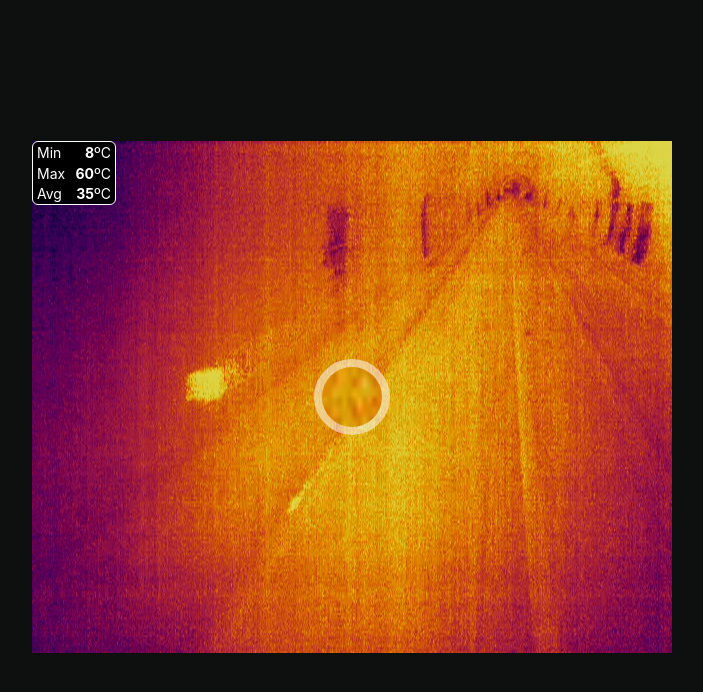
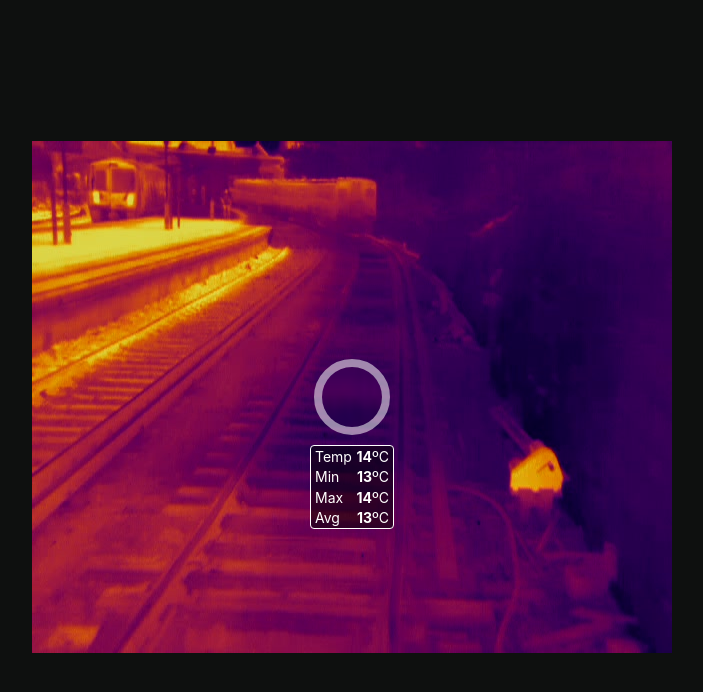
Before and after one commit to jasonbarrows/magnifier, a React (Vite) app: page / in a window 1280 px wide. Shown: the top 692 px of the page, without its empty margins (288-991 px from the left). Built offline with nearby package versions, Linux system fonts and the light colour scheme.

Commit message:
changes from long weekend

```diff
--- a/src/components/CanvasScrutinizer.css
+++ b/src/components/CanvasScrutinizer.css
@@ -1,6 +1,7 @@
 .container {
     position: relative;
     width: 100%;
+    height: 100%;
     -webkit-touch-callout: none;
     -webkit-user-select: none;
     -khtml-user-select: none;
@@ -10,8 +11,9 @@
 }
 
 .canvas_original,
-.canvas_magnification {
-    width: 100%;
+.canvas_magnification,
+.canvas_absolute {
+    /* width: 100%; */
     -webkit-touch-callout: none;
     -webkit-user-select: none;
     -khtml-user-select: none;
@@ -20,11 +22,16 @@
     user-select: none;
 }
 
-.canvas_magnification {
+.canvas_magnification,
+.canvas_absolute {
     position: absolute;
     top: 0;
     left: 0;
 }
+
+/* .canvas_magnification {
+    z-index: 1;
+} */
 
 .annotation {
     position: absolute;
@@ -37,11 +44,11 @@
     border: 1px solid white;
     color: white;
     font-size: 0.875rem;
-    background-color: black;
-    border-radius: 0.375rem;
+    background-color: #0008;
+    border-radius: 0.25rem;
     top: 0;
     width: 84px;
-    height: 64px;
+    height: 84px;
     line-height: normal;
 }
 
--- a/src/components/CanvasScrutinizer.jsx
+++ b/src/components/CanvasScrutinizer.jsx
@@ -1,68 +1,176 @@
 import { useEffect, useMemo, useRef, useState } from 'react';
-import imageSrc from '../assets/image.jpg';
+import imageSrcCol from '../assets/image-colour.jpg';
+import imageSrcAbs from '../assets/image-absolute.png';
 import './CanvasScrutinizer.css';
-
-const ratio = window.devicePixelRatio;
 
 const CanvasScrutinizer = () => {
   const canvasOrig = useRef(null);
   const canvasMag = useRef(null);
-  const annotationRef = useRef(null);
+  const canvasAbs = useRef(null);
   const ctx = useRef(null);  // Contains source image
   const ctx2 = useRef(null);  // Displays the magnified image and loupe casing
+  const ctx3 = useRef(null);
   const magnification = useRef(5);
-  const [position, setPosition] = useState({ x: 0, y: 0 });
-  const [annotationPosition, setAnnotationPosition] = useState({ x: 0, y: 0 });
-  const [container, setContainer] = useState({ width: 0, height: 0 });
+
+  const [displayRawImage] = useState(false);
+  const [image, setImage] = useState(null);
+  const [imageAbs, setImageAbs] = useState(null);
+  const [devicePixelRatio, setDevicePixelRatio] = useState(window.devicePixelRatio);
+  const [position, setPosition] = useState({x: 0, y: 0});
+  const [annotationPosition, setAnnotationPosition] = useState({x: 0, y: 0});
+  const [container, setContainer] = useState({width: 0, height: 0});
   const [radius, setRadius] = useState(30);
   const [selecting, setSelecting] = useState(true);
+  const [temps, setTemps] = useState({ px: 0, min: 0, max: 0, avg: 0 });
+
+  useEffect(() => {
+    const updateDevicePixelRatio = () => setDevicePixelRatio(window.devicePixelRatio);
+
+    const mediaMatcher = window.matchMedia(
+      `screen and (resolution: ${devicePixelRatio}dppx)
+    `);
+
+    mediaMatcher.addEventListener("change", updateDevicePixelRatio);
+
+    return () => {
+      mediaMatcher.removeEventListener("change", updateDevicePixelRatio);
+    };
+  }, []);
+
+  useEffect(() => {
+    if (container.width > 0 && container.height > 0) {
+      resizeCanvasses();
+      drawMagnified();
+    }
+  }, [devicePixelRatio]);
 
   useEffect(() => {
     ctx.current = canvasOrig.current.getContext('2d');
     ctx2.current = canvasMag.current.getContext('2d');
+    ctx3.current = canvasAbs.current.getContext('2d');
 
-    let image = new Image();
+    const image = new Image();
+    image.src = imageSrcCol;
+    image.addEventListener('load', () => {
+      let w = image.naturalWidth;
+      let h = image.naturalHeight;
+      setContainer({width: w, height: h});
+      setImage(image);
+    }, { once: true });
 
-    const loadCallback = () => {
-        initCanvasses(image);
-        positionCrossHairs();
-    };
+    const imageAbs = new Image();
+    imageAbs.src = imageSrcAbs;
+    image.addEventListener('load', () => {
+      setImageAbs(imageAbs);
+    }, { once: true });
 
-    image.addEventListener('load', loadCallback);
+    // const loadCallback = (asd) => {
+    //   console.log(asd);
+    //   initCanvasses();
+    //   positionCrossHairs();
+    // };
 
-    image.src = imageSrc;
+    // imageRef.current.addEventListener('load', loadCallback);
 
-    return () => {
-      image.removeEventListener('load', loadCallback);
-    };
+    // imageRef.current.src = imageSrcCol;
+
+    // return () => {
+    //   imageRef.current.removeEventListener('load', loadCallback);
+    // };
   }, []);
 
   useEffect(() => {
+    if (image) {
+      canvasOrig.current.style.width = `${container.width}px`;
+      canvasOrig.current.style.height = `${container.height}px`;
+      canvasMag.current.style.width = `${container.width}px`;
+      canvasMag.current.style.height = `${container.height}px`;
+      canvasAbs.current.style.width = `${container.width}px`;
+      canvasAbs.current.style.height = `${container.height}px`;
+
+      resizeCanvasses(true);
+      ctx.current.drawImage(image, 0, 0, container.width * devicePixelRatio, container.height * devicePixelRatio);
+      // positionCrossHairs();
+    }
+  }, [image]);
+
+  useEffect(() => {
+    if (imageAbs) {
+      ctx3.current.drawImage(imageAbs, 0, 0, container.width * devicePixelRatio, container.height * devicePixelRatio);
+      positionCrossHairs();
+    }
+  }, [imageAbs]);
+
+  const minMaxAvg = (arr) => {
+    let min = arr[0];
+    let max = arr[0];
+    let sum = arr[0];
+
+    for (let i = 1; i < arr.length; i++) {
+      if (arr[i] < min) min = arr[i];
+      if (arr[i] > max) max = arr[i];
+      sum += arr[i];
+    }
+
+    return [min, max, sum / arr.length];
+  };
+
+  useEffect(() => {
     drawMagnified();
+
+    if (imageAbs) {
+      const origRadius = radius / 5 * devicePixelRatio;
+      const diameter = origRadius * 2;
+
+      const pixels = ctx3.current.getImageData(position.x * devicePixelRatio - origRadius, position.y * devicePixelRatio - origRadius, diameter, diameter).data;
+      const centerPixelIndex = origRadius * diameter * 4 + origRadius * 4;
+
+      const results = [];
+
+      for (let y = 0; y < diameter; y++) {
+        for (let x = 0; x < diameter; x++) {
+          const dx = x - origRadius;
+          const dy = y - origRadius;
+          const distance = Math.sqrt(dx * dx + dy * dy);
+
+          if (distance <= origRadius) {
+            const index = (y * diameter + x) * 4;
+            const value = pixels[index];
+            results.push(value);
+          }
+        }
+      }
+
+      const [min, max, avg] = minMaxAvg(results);
+
+      setTemps({
+        px: Math.floor((pixels[centerPixelIndex] * 0.64) - 35),
+        min: Math.floor((min * 0.64) - 35),
+        max: Math.floor((max * 0.64) - 35),
+        avg: Math.floor((avg * 0.64) - 35),
+      });
+    }
   }, [position]);
 
-  const initCanvasses = (image) => {
-    let w = image.naturalWidth;
-    let h = image.naturalHeight;
+  const resizeCanvasses = (initial = false) => {
+    ctx.current.canvas.width = container.width * devicePixelRatio;
+    ctx.current.canvas.height = container.height * devicePixelRatio;
+    ctx2.current.canvas.width = container.width * devicePixelRatio;
+    ctx2.current.canvas.height = container.height * devicePixelRatio;
+    ctx3.current.canvas.width = container.width * devicePixelRatio;
+    ctx3.current.canvas.height = container.height * devicePixelRatio;
 
-    canvasOrig.current.style.width = `${w}px`;
-    canvasOrig.current.style.height = `${h}px`;
-    canvasMag.current.style.width = `${w}px`;
-    canvasMag.current.style.height = `${h}px`;
-
-    ctx.current.canvas.width = w * ratio;
-    ctx.current.canvas.height = h * ratio;
-
-    ctx2.current.canvas.width = w * ratio;
-    ctx2.current.canvas.height = h * ratio;
-    ctx2.current.lineWidth = 16 * ratio;
-
-    setContainer({width: w, height: h});
-    ctx.current.drawImage(image, 0, 0, w * ratio, h * ratio);
+    if (!initial) {
+      ctx.current.drawImage(image, 0, 0, container.width * devicePixelRatio, container.height * devicePixelRatio);
+      ctx3.current.drawImage(imageAbs, 0, 0, container.width * devicePixelRatio, container.height * devicePixelRatio);
+    }
   };
 
   const positionCrossHairs = () => {
-    setPosition({x: ctx.current.canvas.width / (2 * ratio), y: ctx.current.canvas.height / (2 * ratio)});
+    let x = ctx.current.canvas.width / (2 * devicePixelRatio);
+    let y = ctx.current.canvas.height / (2 * devicePixelRatio);
+    setPosition({x, y});
+    setAnnotationPosition({x: x - 42, y: y + 48});
   };
 
   const updateCrossHairs = (newPosition) => {
@@ -73,7 +181,7 @@ const CanvasScrutinizer = () => {
 
     if (newPosition.x < 48) annotationX = 6;
     if (newPosition.x > container.width - 48) annotationX = container.width - 90;
-    if (newPosition.y > container.height - 120) annotationY = annotationY - 160;
+    if (newPosition.y > container.height - 138) annotationY = annotationY - 180;
 
     setAnnotationPosition({x: annotationX, y: annotationY});
   };
@@ -85,8 +193,9 @@ const CanvasScrutinizer = () => {
     // Create clipping mask
     ctx2.current.save();
     ctx2.current.beginPath();
-    ctx2.current.arc(position.x * ratio, position.y * ratio, radius * ratio, 0, 2 * Math.PI);
+    ctx2.current.arc(position.x * devicePixelRatio, position.y * devicePixelRatio, radius * devicePixelRatio, 0, 2 * Math.PI);
     ctx2.current.strokeStyle = '#fff8';
+    ctx2.current.lineWidth = 16 * devicePixelRatio;
     ctx2.current.stroke();
     ctx2.current.clip();
 
@@ -95,15 +204,15 @@ const CanvasScrutinizer = () => {
     let r = size / magnification.current;
 
     ctx2.current.drawImage(
-      ctx.current.canvas,
-      (position.x - r / 2) * ratio,
-      (position.y - r / 2) * ratio,
-      r * ratio,
-      r * ratio,
-      (position.x - radius) * ratio,
-      (position.y - radius) * ratio,
-      2 * radius * ratio,
-      2 * radius * ratio
+      displayRawImage ? ctx3.current.canvas : ctx.current.canvas,
+      (position.x - r / 2) * devicePixelRatio,
+      (position.y - r / 2) * devicePixelRatio,
+      r * devicePixelRatio,
+      r * devicePixelRatio,
+      (position.x - radius) * devicePixelRatio,
+      (position.y - radius) * devicePixelRatio,
+      2 * radius * devicePixelRatio,
+      2 * radius * devicePixelRatio
     );
 
     // Undo clipping
@@ -111,7 +220,8 @@ const CanvasScrutinizer = () => {
   };
 
   const handleMouseMove = ({nativeEvent: event}) => {
-    if (event.layerX >= 6 && event.layerX <= container.width - 6 && event.layerY >= 6 && event.layerY <= container.height - 6) {
+    const limit = radius / magnification.current;
+    if (event.layerX >= limit && event.layerX <= container.width - limit && event.layerY >= limit && event.layerY <= container.height - limit) {
       updateCrossHairs({x: event.layerX, y: event.layerY});
     }
   };
@@ -126,27 +236,35 @@ const CanvasScrutinizer = () => {
 
   return (
     <div className="container">
-      <canvas className="canvas_original" ref={canvasOrig}></canvas>
+      <canvas ref={canvasOrig} className="canvas_original"></canvas>
+      <canvas ref={canvasAbs} className="canvas_absolute" style={{opacity: displayRawImage ? 1 : 0}}></canvas>
       <canvas
+        ref={canvasMag}
         className={"canvas_magnification" + (selecting ? ' selecting' : '')}
-        ref={canvasMag}
+        onMouseMove={selecting ? handleMouseMove : null}
         onClick={handleClick}
-        onMouseMove={selecting ? handleMouseMove : null}
       ></canvas>
-      <div className="annotation" ref={annotationRef} style={{transform: `translateX(${annotationPosition.x}px) translateY(${annotationPosition.y}px)`}}>
+      {imageAbs && <div
+        className="annotation"
+        style={{transform: `translateX(${annotationPosition.x}px) translateY(${annotationPosition.y}px)`}}
+      >
+        <div>
+          <span>Temp</span>
+          <span><strong>{temps.px}</strong>ºC</span>
+        </div>
         <div>
           <span>Min</span>
-          <span><strong>8</strong>ºC</span>
+          <span><strong>{temps.min}</strong>ºC</span>
         </div>
         <div>
           <span>Max</span>
-          <span><strong>60</strong>ºC</span>
+          <span><strong>{temps.max}</strong>ºC</span>
         </div>
         <div>
           <span>Avg</span>
-          <span><strong>35</strong>ºC</span>
+          <span><strong>{temps.avg}</strong>ºC</span>
         </div>
-      </div>
+      </div>}
     </div>
   );
 };
```
Also changed, not shown: src/assets/image-absolute.png (added), src/assets/image-colour.jpg (added).
